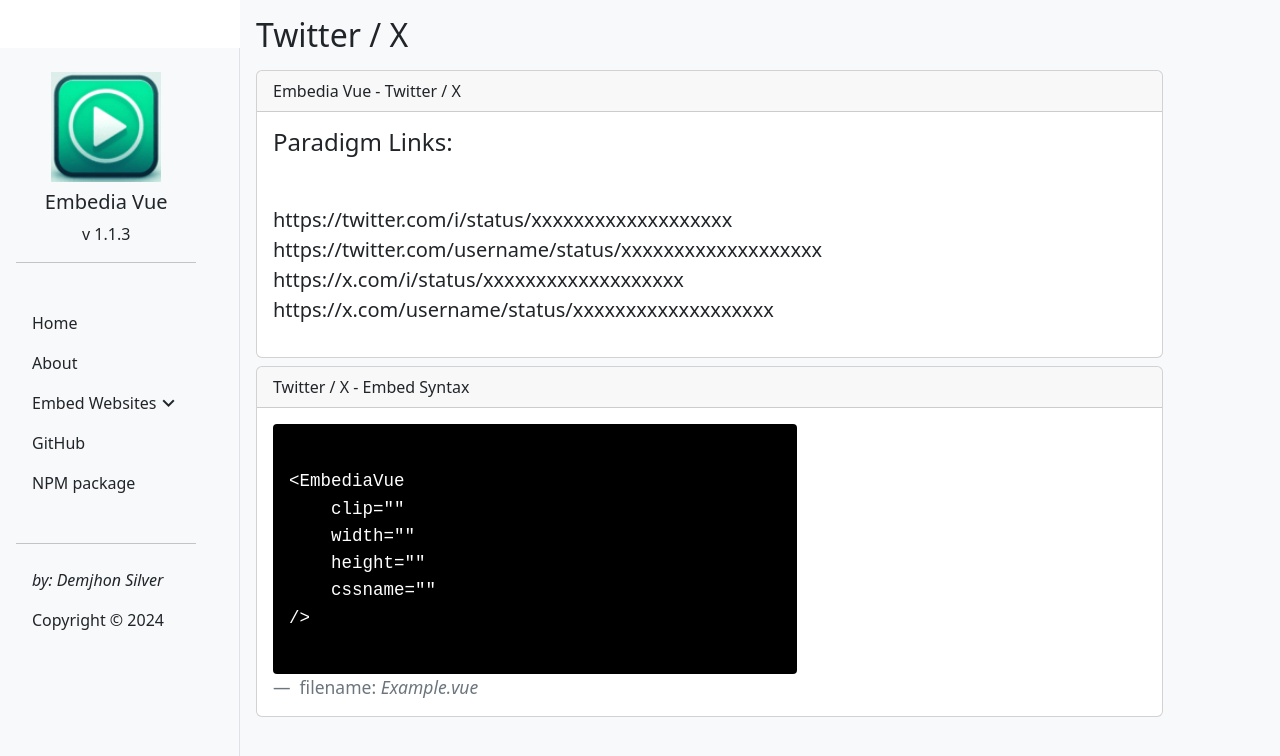
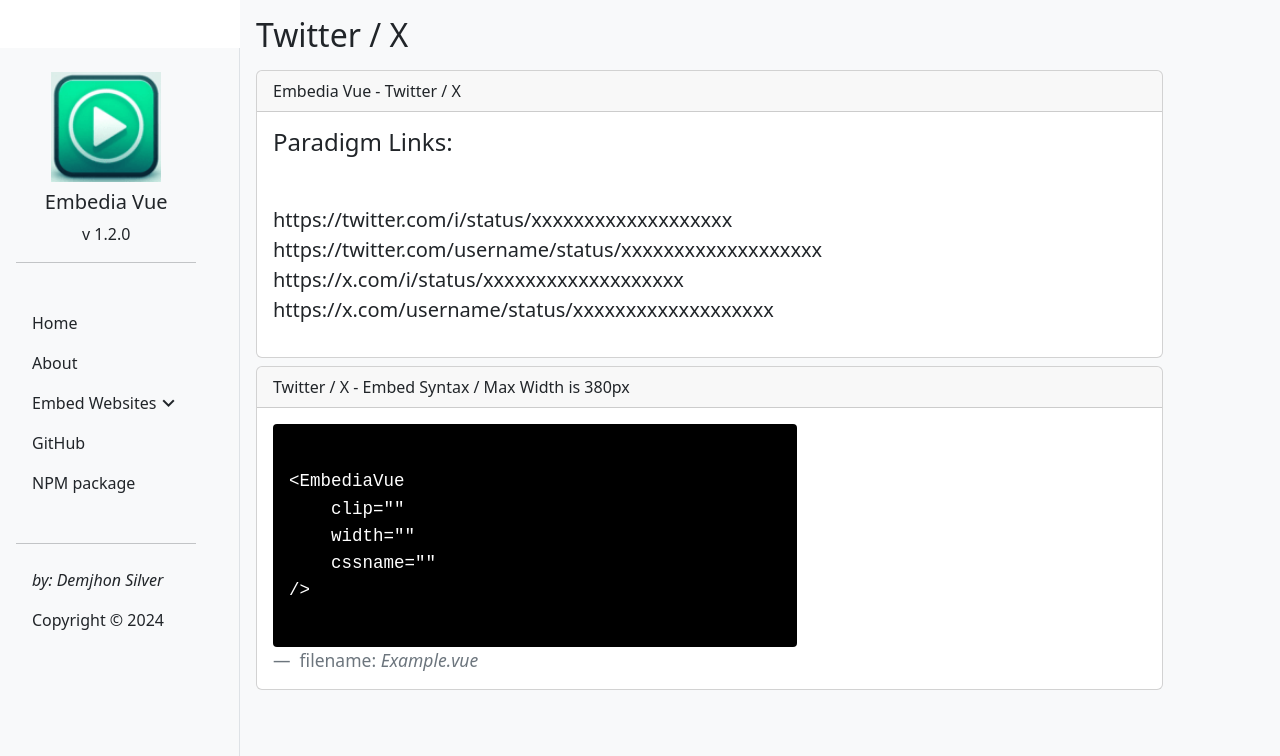
Before and after one commit to demjhonsilver/embedia-vue-docs, a Vue app: page /#/embed-websites/twitter in a window 1280 px wide. Shown: the top 756 px of the page. Built offline with nearby package versions, Linux system fonts and the light colour scheme.

Commit message:
Updated version into v1.2.0 for EmbediaVue

```diff
--- a/package.json
+++ b/package.json
@@ -11,7 +11,7 @@
   },
   "dependencies": {
     "bootstrap": "^5.3.3",
-    "embedia-vue": "^1.1.3",
+    "embedia-vue": "^1.2.0",
     "vue": "^3.4.37",
     "vue-router": "^4.4.3"
   },
--- a/src/App.vue
+++ b/src/App.vue
@@ -14,7 +14,7 @@
           <div class="text-center mb-4">
             <router-link class="nav-link" to="/"><img src="/embediavuelogo.png" alt="Logo" style="width: 110px;"></router-link>
             <h5>Embedia Vue</h5>
-            <p>v 1.1.3</p>
+            <p>v 1.2.0</p>
             <hr>
           </div>
           <li class="nav-item">
--- a/src/components/Home.vue
+++ b/src/components/Home.vue
@@ -9,7 +9,7 @@
           id="videoLink"
           class="form-control"
           v-model="videoClip"
-          placeholder="YouTube, Shorts, Facebook, Reels, Twitter, TikTok, Instagram, Vimeo and Dailymotion"
+          placeholder="YouTube, Shorts, Facebook, Reels, X, TikTok, Instagram, Vimeo and Dailymotion"
         />
       </div>
 
--- a/src/components/embedsites/Twitter.vue
+++ b/src/components/embedsites/Twitter.vue
@@ -2,6 +2,7 @@
   <div>
     <div id="main-content" class="flex-fill p-9" style="min-width: 400px; max-width: 1100px;">
       <h2>Twitter / X</h2>
+
       <div class="mb-3"></div>
 
       <div class="card" style="width: 90%">
@@ -26,7 +27,7 @@
 
       <div class="card mt-2" style="width: 90%">
         <div class="card-header">
-          Twitter / X - Embed Syntax
+          Twitter / X - Embed Syntax / Max Width is 380px
         </div>
         <div class="card-body">
           <blockquote class="blockquote mb-0">
@@ -34,7 +35,6 @@
 &lt;EmbediaVue
     clip=""
     width=""
-    height=""
     cssname=""
 /&gt;
             </code></pre>
```
Also changed, not shown: 1 other file (tests, documents, lock files or other folders).
